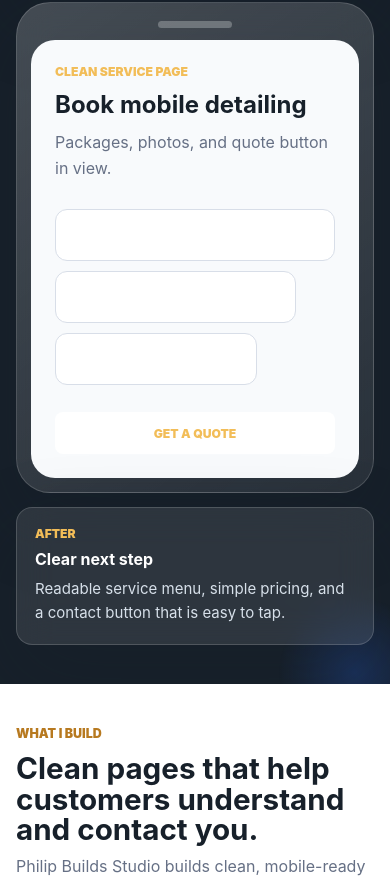
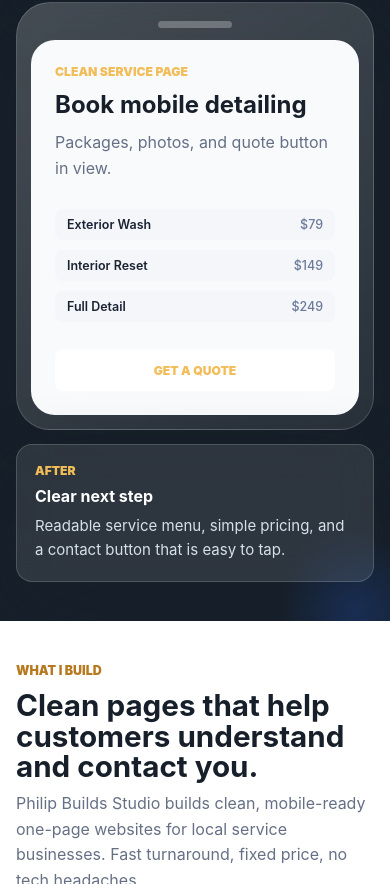
Before and after one commit to philipneo/philip-builds, a plain HTML site: page index.html in a window 390 px wide. Shown: the part 2716-3600 px from the top of the page. Drawn offline with Linux system fonts and the light colour scheme.

Commit message:
Replace blank screen-lines with service menu rows in phone mockup

```diff
--- a/index.html
+++ b/index.html
@@ -127,9 +127,9 @@
               <strong>Book mobile detailing</strong>
               <p>Packages, photos, and quote button in view.</p>
               <div class="screen-lines">
-                <i></i>
-                <i></i>
-                <i></i>
+                <i><b>Exterior Wash</b><s>$79</s></i>
+                <i><b>Interior Reset</b><s>$149</s></i>
+                <i><b>Full Detail</b><s>$249</s></i>
               </div>
               <span class="mock-button">Get a quote</span>
             </div>
--- a/styles.css
+++ b/styles.css
@@ -639,19 +639,25 @@ ul {
 }
 
 .screen-lines i {
-  display: block;
-  height: 52px;
-  border: 1px solid #d8dee8;
-  border-radius: 12px;
-  background: #fff;
+  display: flex;
+  align-items: center;
+  justify-content: space-between;
+  padding: 8px 12px;
+  border-radius: 8px;
+  background: #f4f6fa;
+  font-style: normal;
+  font-size: 0.78rem;
 }
 
-.screen-lines i:nth-child(2) {
-  width: 86%;
+.screen-lines i b {
+  font-weight: 600;
+  color: #1a2332;
 }
 
-.screen-lines i:nth-child(3) {
-  width: 72%;
+.screen-lines i s {
+  text-decoration: none;
+  color: #6b7a99;
+  font-weight: 500;
 }
 
 .contact-section {
```
